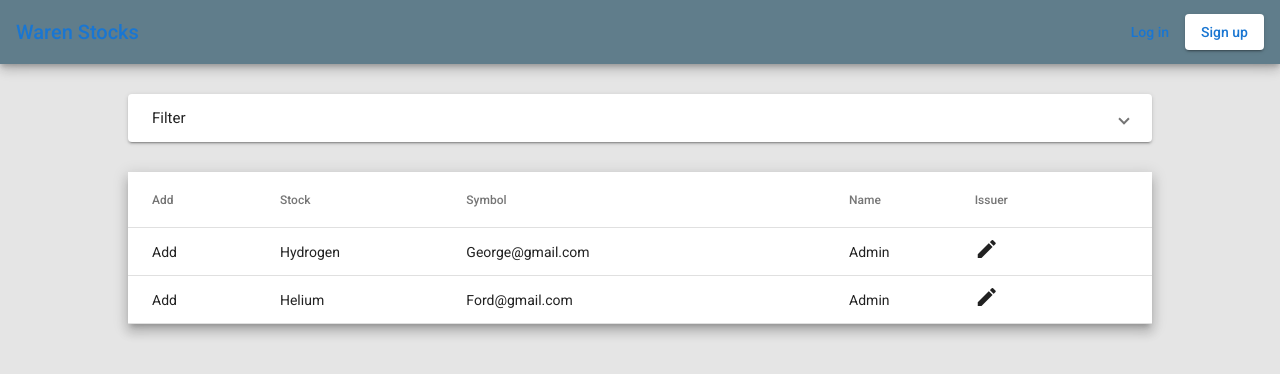
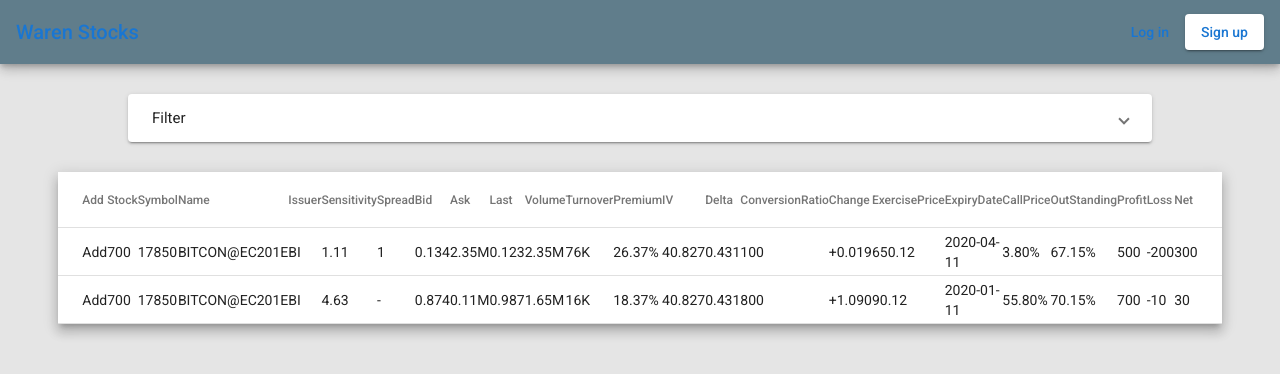
Before and after one commit to hakhan88/Stocks-Trading-Portal, an Angular app: page /stockDetails in a window 1280 px wide. Shown: the top 374 px of the page. Built offline with nearby package versions, Linux system fonts and the light colour scheme.

Commit message:
updae sample data

```diff
--- a/src/app/components/stockDetails/stockDetails.component.ts
+++ b/src/app/components/stockDetails/stockDetails.component.ts
@@ -7,14 +7,79 @@ export interface PeriodicElement {
     Symbol: string;
     Name: string;
     Issuer: string;
+    Sensitivity: string;
+    Spread: string;
+    Bid: string;
+    Ask: string;
+    Last: string;
+    Volume: string;
+    Turnover: string;
+    Premium: string;
+    IV: string;
+    Delta: string;
+    ConversionRatio: string;
+    Change: string;
+    ExercisePrice: string;
+    ExpiryDate: string;
+    CallPrice: string;
+    OutStanding: string;
+    Profit: string;
+    Loss: string;
+    Net: string;
 }
 
 const ELEMENT_DATA: PeriodicElement[] = [
     {
-        Symbol: 'George@gmail.com', Stock: 'Hydrogen', Name: 'Admin', Issuer: '<mat-icon matSuffix class="mat-icon notranslate material-icons mat-icon-no-color">edit</mat-icon>', Add: 'Add'
+        Add: 'Add',
+        Stock: '700',
+        Symbol: '17850',
+        Name: 'BITCON@EC201E',
+        Issuer: 'BI',
+        Sensitivity: '1.11',
+        Spread: '1',
+        Bid: '0.134',
+        Ask: '2.35M',
+        Last: '0.123',
+        Volume: '2.35M',
+        Turnover: '76K',
+        Premium: '26.37%',
+        IV: '40.827',
+        Delta: '0.431',
+        ConversionRatio: '100',
+        Change: '+0.019',
+        ExercisePrice: '650.12',
+        ExpiryDate: '2020-04-11',
+        CallPrice: '3.80%',
+        OutStanding: '67.15%',
+        Profit: '500',
+        Loss: '-200',
+        Net: '300',
     },
     {
-        Symbol: 'Ford@gmail.com', Stock: 'Helium', Name: 'Admin', Issuer: '<mat-icon matSuffix class="mat-icon notranslate material-icons mat-icon-no-color">edit</mat-icon>', Add: 'Add'
+        Add: 'Add',
+        Stock: '700',
+        Symbol: '17850',
+        Name: 'BITCON@EC201E',
+        Issuer: 'BI',
+        Sensitivity: '4.63',
+        Spread: '-',
+        Bid: '0.874',
+        Ask: '0.11M',
+        Last: '0.987',
+        Volume: '1.65M',
+        Turnover: '16K',
+        Premium: '18.37%',
+        IV: '40.827',
+        Delta: '0.431',
+        ConversionRatio: '800',
+        Change: '+1.090',
+        ExercisePrice: '90.12',
+        ExpiryDate: '2020-01-11',
+        CallPrice: '55.80%',
+        OutStanding: '70.15%',
+        Profit: '700',
+        Loss: '-10',
+        Net: '30',
     },
 ];
 
@@ -29,7 +94,7 @@ export class StockDetailsComponent implements OnInit {
     hide2 = true;
     test = '<h3>Hello</h3>';
 
-    displayedColumns: string[] = ['Add', 'Stock', 'Symbol', 'Name', 'Issuer'];
+    displayedColumns: string[] = ['Add', 'Stock', 'Symbol', 'Name', 'Issuer', 'Sensitivity', 'Spread', 'Bid', 'Ask', 'Last', 'Volume', 'Turnover', 'Premium', 'IV', 'Delta', 'ConversionRatio', 'Change', 'ExercisePrice', 'ExpiryDate', 'CallPrice', 'OutStanding', 'Profit', 'Loss', 'Net'];
     columnsToDisplay: string[] = this.displayedColumns.slice();
     data: PeriodicElement[] = ELEMENT_DATA;
 
```
